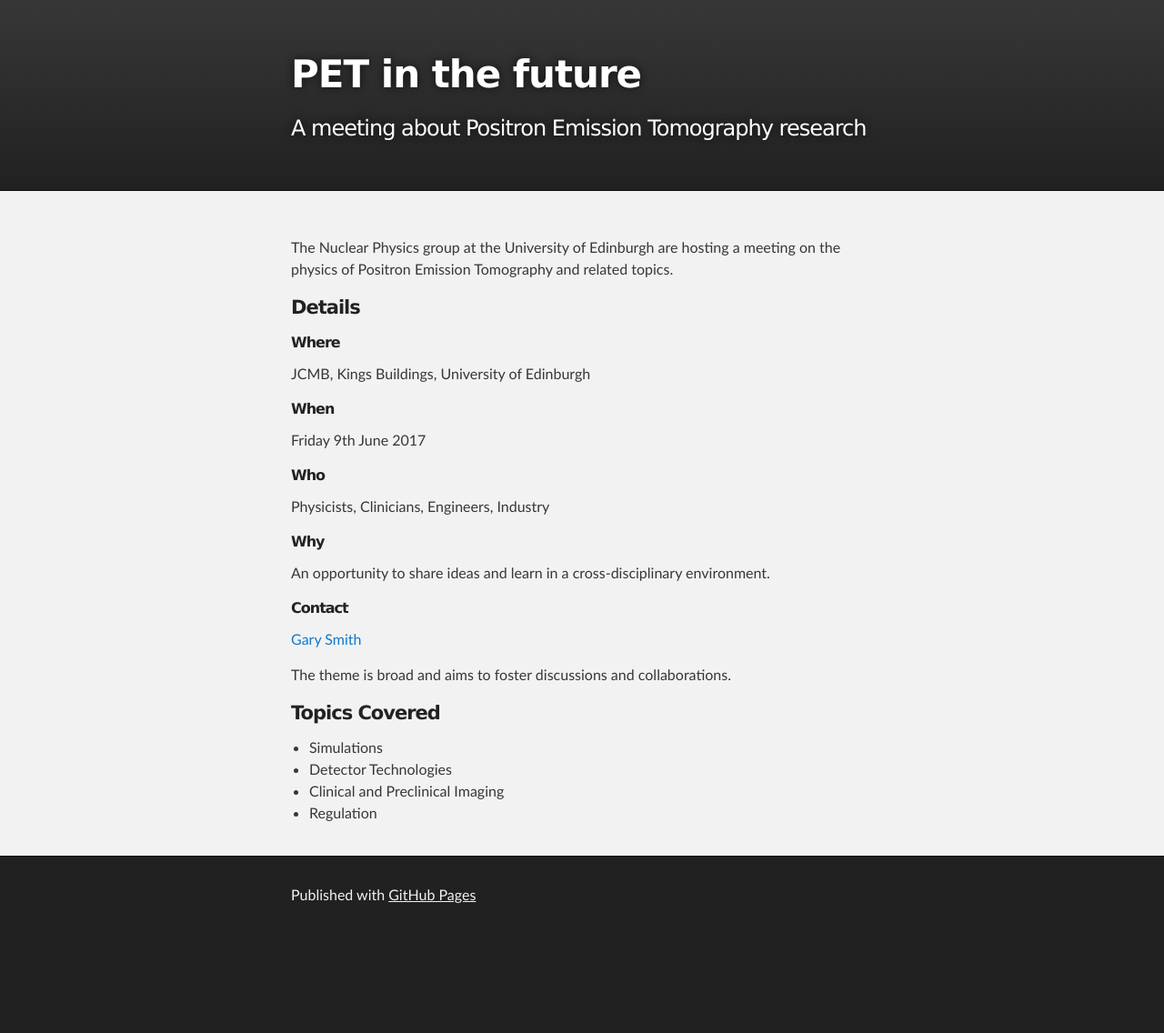
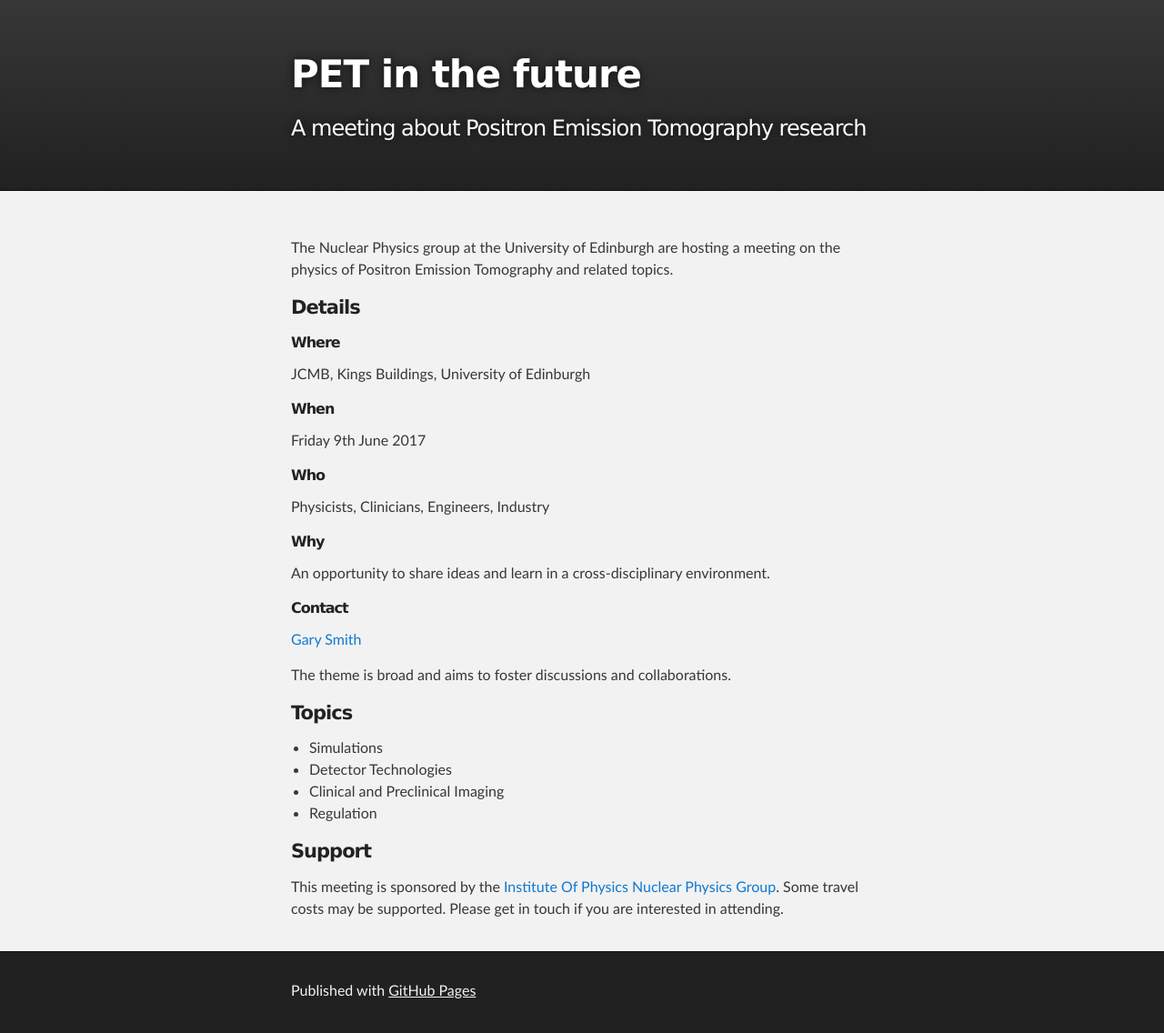
Before and after one commit to gsmith23/gsmith23.github.io, a Jekyll site: the page built from index.md, in a window 1280 px wide. Shown: the whole page at 91% size. Built offline with Jekyll 4.4.1, drawn with Linux system fonts in a browser that asks for light colours; before the commit the page ends 1031 px from its top, so only the background shows below that.

Commit message:
Update index.md

```diff
--- a/index.md
+++ b/index.md
@@ -19,9 +19,13 @@ An opportunity to share ideas and learn in a cross-disciplinary environment.
 
 The theme is broad and aims to foster discussions and collaborations.
 
-#### [](#header-4) Topics Covered
+#### [](#header-4) Topics
 
 *   Simulations
 *   Detector Technologies
 *   Clinical and Preclinical Imaging
 *   Regulation
+
+#### [](#header-4) Support
+
+This meeting is sponsored by the [Institute Of Physics Nuclear Physics Group](http://www.iop.org/activity/groups/subject/np/). Some travel costs may be supported.  Please get in touch if you are interested in attending.
```
